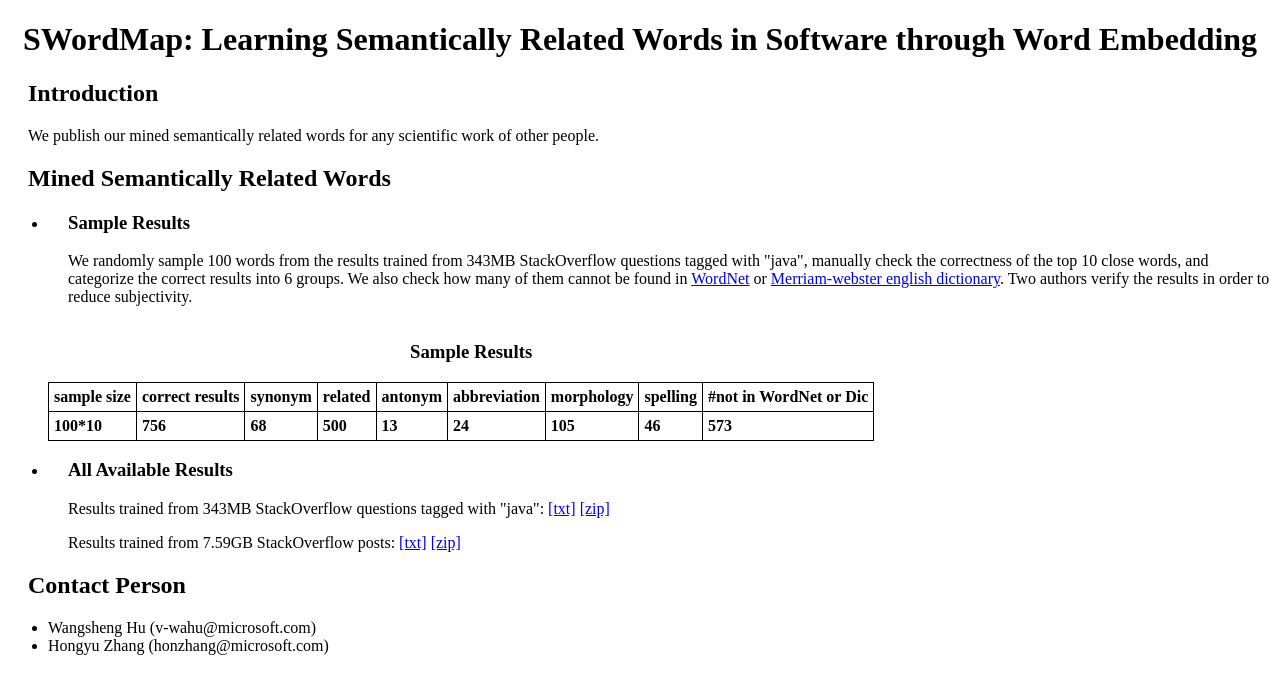
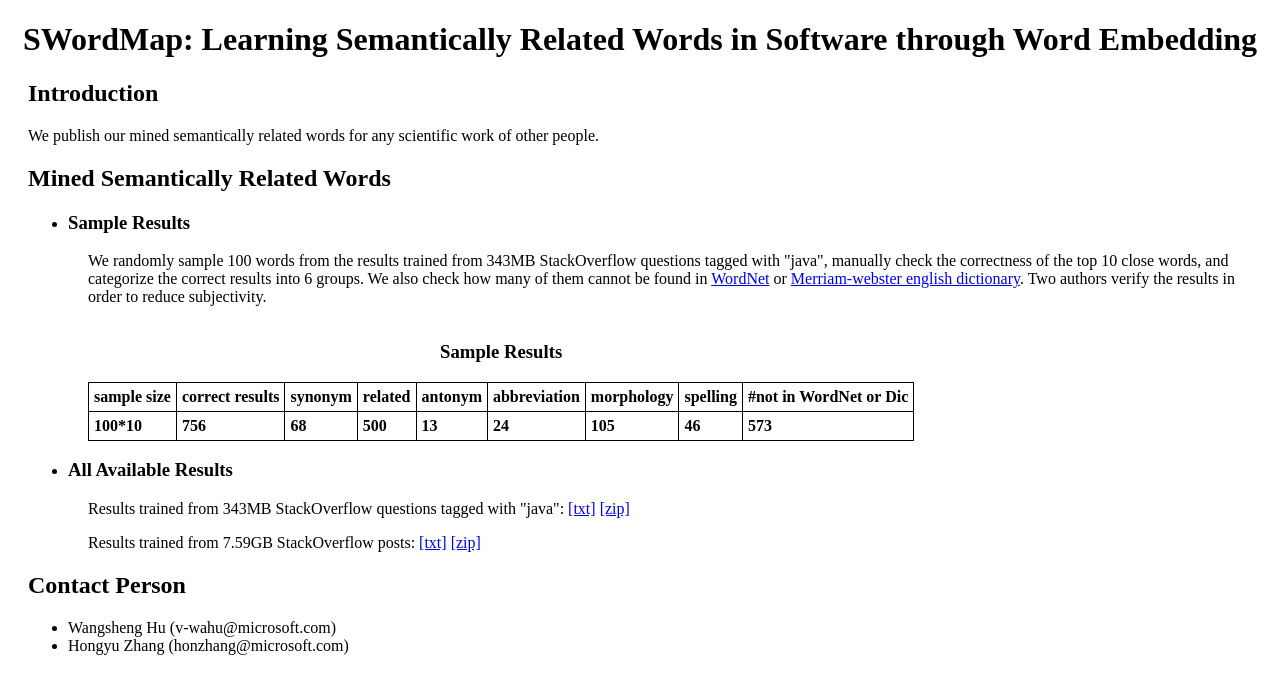
Before and after one commit to SWordMap/SWordMap.github.io, a plain HTML site: page index.html in a window 1280 px wide. Drawn offline with Linux system fonts and the light colour scheme.

Commit message:
update style

```diff
--- a/index.html
+++ b/index.html
@@ -8,15 +8,17 @@ h1 {
 h2 {
 	margin-left: 20px
 }
-h3 {
-	margin-left: 20px
+p {
+	margin-left: 20px;
+	margin-right: 20px
 }
-p {
+li {
 	margin-left: 20px
 }
 table, th, td {
     border: 1px solid black;
     border-collapse: collapse;
+	margin-left:20px
 }
 th, td {
     padding: 5px;
```
